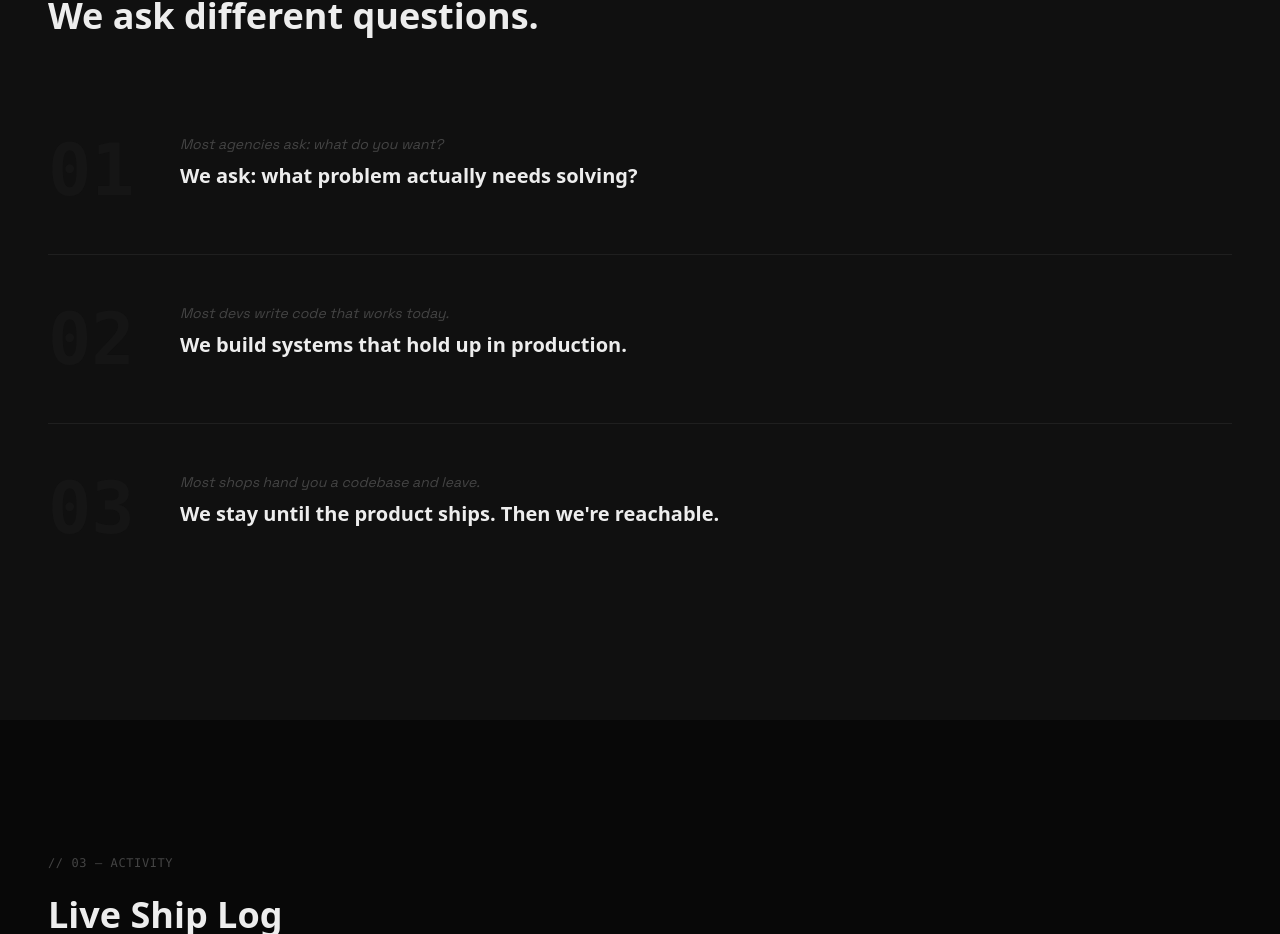
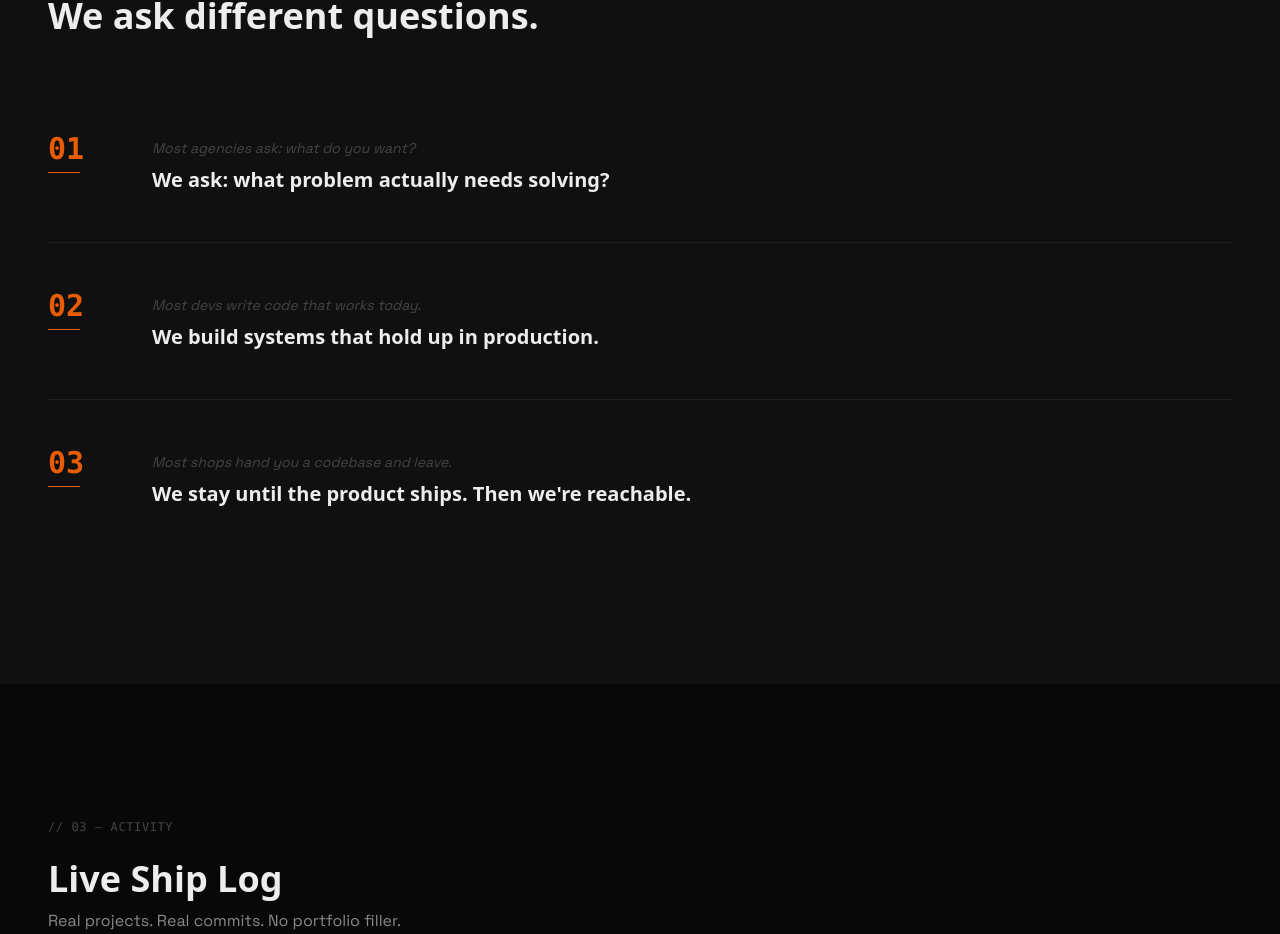
Before and after one commit to nerdev-co/nerdev, a Next.js app: page / in a window 1280 px wide. Shown: the part 2387-3321 px from the top of the page. Built offline with nearby package versions, Linux system fonts and the light colour scheme.

Commit message:
Improved differentiation numbering with accent styling

```diff
--- a/src/app/page.tsx
+++ b/src/app/page.tsx
@@ -246,11 +246,14 @@ export default function Home() {
                 variants={itemVariants}
                 className="py-8 lg:py-12"
               >
-                <div className="grid lg:grid-cols-[100px_1fr] gap-8 items-start">
-                  <span className="font-mono text-5xl lg:text-7xl font-bold text-text-3 opacity-10">{item.num}</span>
-                  <div>
+                <div className="grid lg:grid-cols-[80px_1fr] gap-6 items-start">
+                  <div className="flex flex-col items-start">
+                    <span className="font-mono text-3xl font-bold text-orange leading-none">{item.num}</span>
+                    <span className="w-8 h-px bg-orange mt-2" />
+                  </div>
+                  <div className="pt-1">
                     <p className="text-sm text-text-3 italic mb-2">{item.before}</p>
-                    <p className="font-sans text-xl font-bold">{item.after}</p>
+                    <p className="font-sans text-lg lg:text-xl font-bold">{item.after}</p>
                   </div>
                 </div>
               </motion.div>
```
